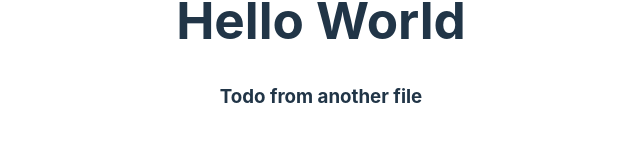
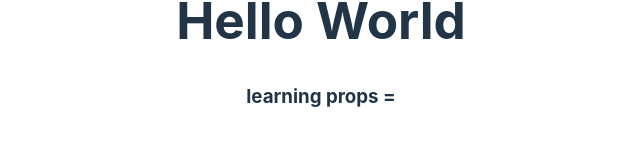
Before and after one commit to AskatAsh/React-JS-Practice, a React (Vite) app in the folder first-react/: page / in a window 1280 px wide. Shown: the part 356-502 px from the top of the page, without its empty margins (319-959 px from the left). Built offline with nearby package versions, Linux system fonts and the light colour scheme.

Commit message:
used props from another file as read only

```diff
--- a/first-react/src/App.jsx
+++ b/first-react/src/App.jsx
@@ -53,7 +53,7 @@ function App() {
       <Device deviceName="Mobile" color="Green"></Device>
       <Device deviceName="Laptop" color="Silver"></Device>
       <UserData userName="Askat" email="abc@example.com" grade='4.50'></UserData> */}
-      <Todo></Todo>
+      <Todo task="learning props" isDone={true}></Todo>
     </>
   )
 }
--- a/first-react/src/Todo.jsx
+++ b/first-react/src/Todo.jsx
@@ -1,3 +1,4 @@
-export default function Todo(){
-    return <h3>Todo from another file</h3>
+export default function Todo({task, isDone}){
+    // props = "read only props";
+    return <h3>{task} = {isDone}</h3>
 }
```
